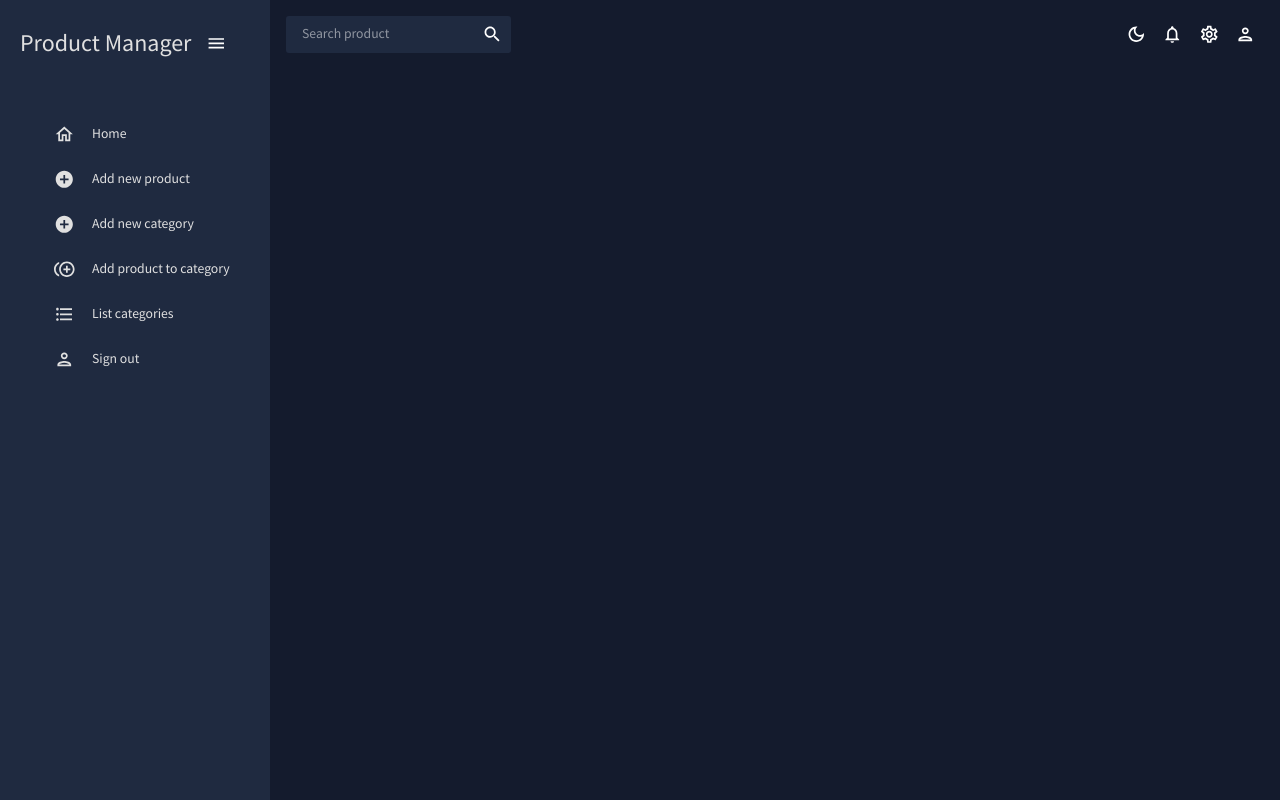
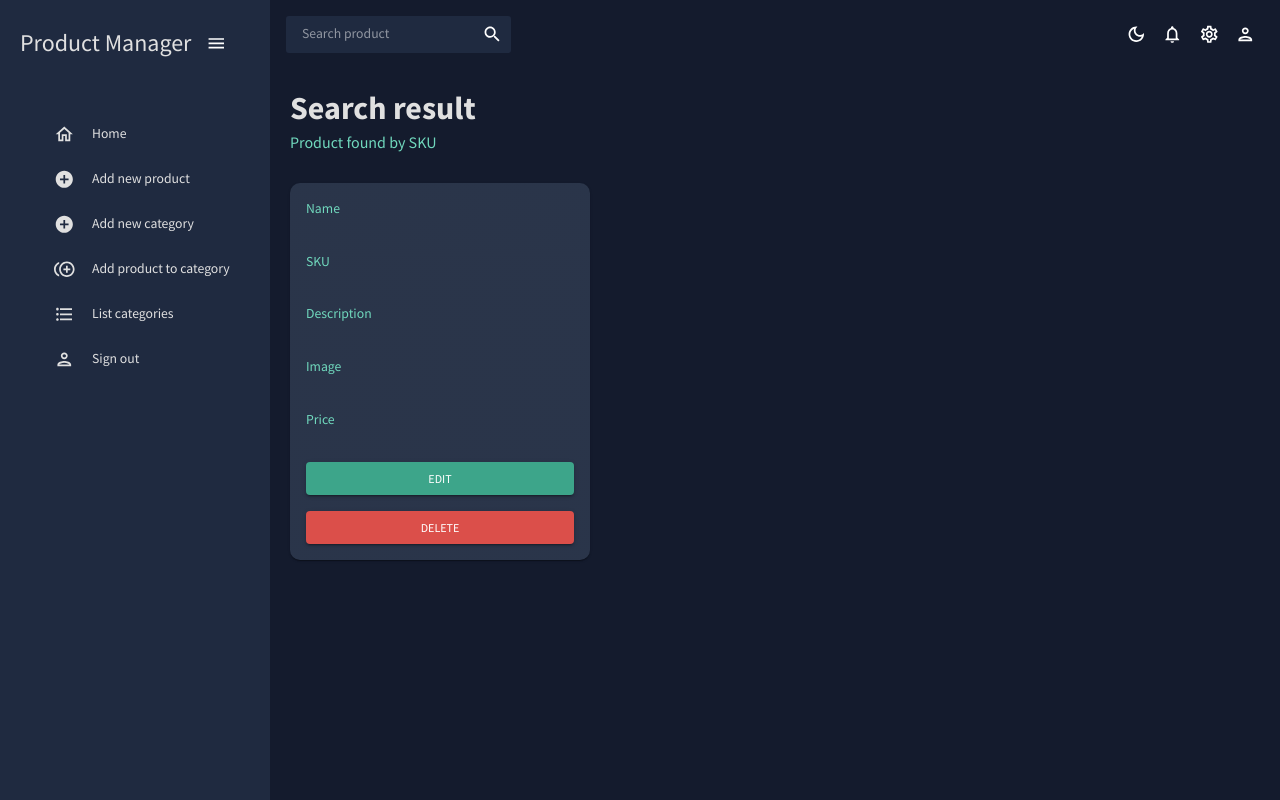
Before and after one commit to OskarMagnefelt/ProductManagerWebApp, a React (Create React App) app: page /searchresult in a window 1280 px wide. Built offline with nearby package versions, Linux system fonts and the light colour scheme.

Commit message:
Added search card

```diff
--- a/src/App.tsx
+++ b/src/App.tsx
@@ -8,6 +8,7 @@ import ListCategoriesView from "./views/ListCategoriesView";
 import AddCategoryView from "./views/AddCategoryView";
 import AddProductView from "./views/AddProductView";
 import AddProductToCategory from "./views/AddProductToCategory";
+import SearchResultView from "./views/SearchResultView";
 
 function App() {
   const [theme, colorMode] = useMode();
@@ -24,6 +25,7 @@ function App() {
               <Route path="/" element={<ProductsView />}></Route>
               <Route path="/addproduct" element={<AddProductView />} />
               <Route path="/addcategory" element={<AddCategoryView />} />
+              <Route path="/searchresult" element={<SearchResultView />} />
               <Route
                 path="/addproducttocategory"
                 element={<AddProductToCategory />}
--- a/src/views/ProductsView.tsx
+++ b/src/views/ProductsView.tsx
@@ -29,18 +29,18 @@ const ProductsView = () => {
   //     });
   // };
 
-  const handleDeleteClick = (sku: string) => {
-    // Call the deleteProductBySKU method with the SKU.
-    deleteProductBySKU(sku)
-      .then(() => {
-        console.log(`Product with ${sku} successfully deleted`);
-        // Handle successful deletion, e.g., update the UI to remove the deleted product.
-      })
-      .catch((error) => {
-        // Handle errors, e.g., display an error message.
-        console.error("Error deleting product:", error);
-      });
-  };
+  // const handleDeleteClick = (sku: string) => {
+  //   // Call the deleteProductBySKU method with the SKU.
+  //   deleteProductBySKU(sku)
+  //     .then(() => {
+  //       console.log(`Product with ${sku} successfully deleted`);
+  //       // Handle successful deletion, e.g., update the UI to remove the deleted product.
+  //     })
+  //     .catch((error) => {
+  //       // Handle errors, e.g., display an error message.
+  //       console.error("Error deleting product:", error);
+  //     });
+  // };
 
   const columns = [
     // { field: "id", headerName: "ID" },
@@ -48,15 +48,12 @@ const ProductsView = () => {
       field: "name",
       headerName: "Name",
       flex: 1,
-      cellClassName: "name-column--cell",
+      // cellClassName: "name-column--cell",
     },
     {
       field: "sku",
       headerName: "SKU",
       flex: 1,
-      // type: "string",
-      // headerAlign: "left",
-      // align: "left",
     },
     {
       field: "description",
@@ -72,38 +69,6 @@ const ProductsView = () => {
       field: "price",
       headerName: "Price",
       flex: 1,
-    },
-    {
-      field: "actions",
-      headerName: "Actions",
-      flex: 1,
-      renderCell: (params: any) => (
-        <div>
-          {/* <Button
-            // variant="outlined"
-            variant="contained"
-            onClick={() => handleEditClick(params.row.sku)} // Implement edit functionality
-            style={{
-              marginRight: "8px",
-              backgroundColor: colors.greenAccent[600],
-            }}
-          >
-            Edit
-          </Button> */}
-          <Button
-            // variant="outlined"
-            variant="contained"
-            // variant="text"
-            onClick={() => handleDeleteClick(params.row.sku)}
-            style={{
-              backgroundColor: colors.redAccent[500],
-            }}
-          >
-            Delete
-          </Button>{" "}
-          {/* Implement delete functionality */}
-        </div>
-      ),
     },
   ];
 
--- /dev/null
+++ b/src/views/SearchResultView.tsx
@@ -0,0 +1,98 @@
+import React from "react";
+import { Box, Button, Card, CardContent, useTheme } from "@mui/material";
+import { tokens } from "../theme";
+import Header from "../components/Header";
+import AddCategoryForm from "../components/AddCategoryForm";
+import AddProductToCategoryForm from "../components/AddProductToCategoryForm";
+import { deleteProductBySKU, updateProductBySKU } from "../api/Products";
+
+const SearchResultView = () => {
+  const theme = useTheme();
+  const colors = tokens(theme.palette.mode);
+
+  const handleEditClick = (sku: string) => {
+    // // Call the updateProductBySKU method with the SKU.
+    // updateProductBySKU(sku, updatedProductData)
+    //   .then(() => {
+    //     // Handle successful update, e.g., show a success message.
+    //   })
+    //   .catch((error) => {
+    //     // Handle errors, e.g., display an error message.
+    //     console.error("Error updating product:", error);
+    //   });
+  };
+
+  const handleDeleteClick = (sku: string) => {
+    // Call the deleteProductBySKU method with the SKU.
+    deleteProductBySKU(sku)
+      .then(() => {
+        console.log(`Product with ${sku} successfully deleted`);
+        // Handle successful deletion, e.g., update the UI to remove the deleted product.
+      })
+      .catch((error) => {
+        // Handle errors, e.g., display an error message.
+        console.error("Error deleting product:", error);
+      });
+  };
+
+  const handleSearchResultView = (data: any) => {
+    // Handle the form submission here, for example, send the data to your API.
+    console.log(data);
+  };
+
+  return (
+    <div>
+      <Box m="20px">
+        <Header title="Search result" subtitle="Product found by SKU" />
+        <Card
+          sx={{
+            backgroundColor: colors.primary[400],
+            // backgroundColor: "#1F2A40",
+            color: colors.greenAccent[400],
+            borderRadius: "10px",
+            width: "300px",
+          }}
+        >
+          <CardContent>Name</CardContent>
+          <CardContent>SKU</CardContent>
+          <CardContent>Description</CardContent>
+          <CardContent>Image</CardContent>
+          <CardContent>Price</CardContent>
+          <CardContent
+            style={{
+              display: "flex",
+              flexDirection: "column",
+              gap: "1rem",
+              paddingBottom: "16px",
+            }}
+          >
+            <Button
+              // variant="outlined"
+              variant="contained"
+              //   onClick={() => handleEditClick(product.sku)}
+              style={{
+                // marginRight: "8px",
+                backgroundColor: colors.greenAccent[600],
+              }}
+            >
+              Edit
+            </Button>
+            <Button
+              // variant="outlined"
+              variant="contained"
+              // variant="text"
+              //   onClick={() => handleDeleteClick(product.sku)}
+              style={{
+                backgroundColor: colors.redAccent[500],
+              }}
+            >
+              Delete
+            </Button>{" "}
+          </CardContent>
+        </Card>
+      </Box>
+    </div>
+  );
+};
+
+export default SearchResultView;
```
